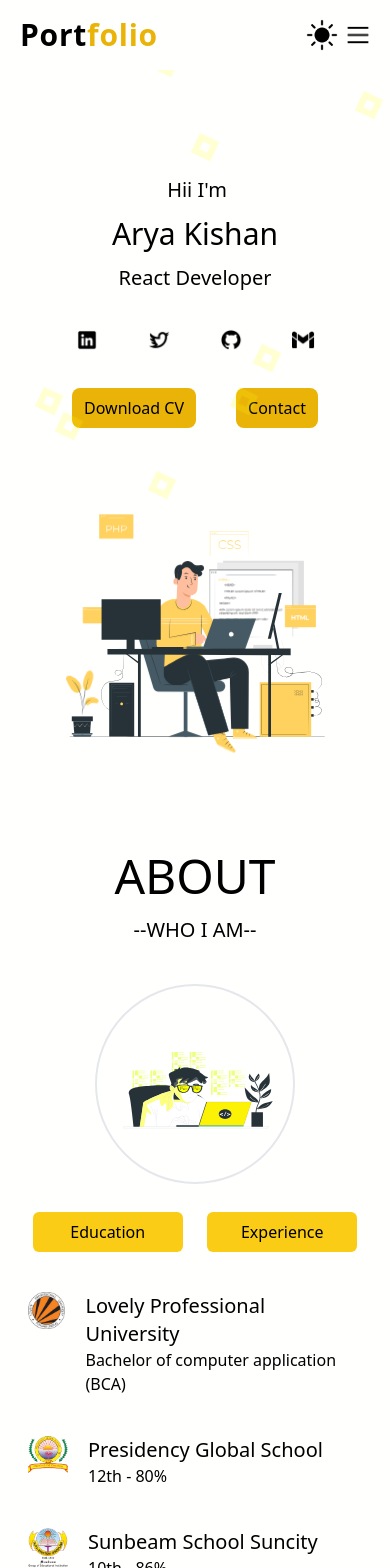
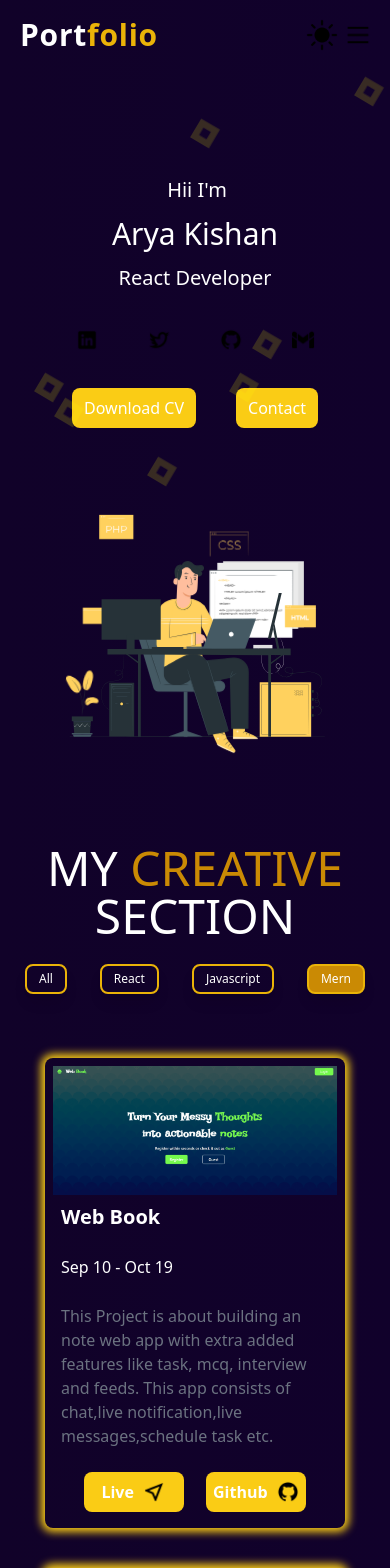
Before and after one commit to Arya-Kishan/arya_portfolio, a React (Vite) app: page / in a window 390 px wide. Shown: the top 1568 px of the page. Built offline with nearby package versions, Linux system fonts and the light colour scheme.

Commit message:
theme_changes

```diff
--- a/src/App.scss
+++ b/src/App.scss
@@ -70,16 +70,16 @@
 }
 
 .light {
-    background-color: rgb(255, 255, 254);
-    color: black;
-    border-color: black;
+    color: white;
+    background: linear-gradient(to right, #110229, #11012b);
+    border-color: white;
 }
 
 .dark {
+    color: black;
     // background-color: rgb(12, 12, 0);
-    background: linear-gradient(to right ,rgb(9, 9, 0),rgb(18, 18, 2),rgb(9, 9, 0));
-    color: white;
-    border-color: white;
+    background-color: rgb(255, 255, 245);
+    border-color: black;
 }
 
 .cube {
--- a/src/components/Card.jsx
+++ b/src/components/Card.jsx
@@ -24,14 +24,14 @@ export default function Card({ card }) {
                     duration: 1,
                     y: "-120%",
                     x: 100,
-                    opacity:0.1,
+                    opacity: 0.1,
+                    onComplete: () => { window.open(liveUrl, "_blank") }
                 })
                 .to("#go", {
                     duration: 1,
                     y: "0%",
                     x: 0,
-                    opacity:1,
-                    onComplete: () => { window.open(liveUrl, "_blank") }
+                    opacity: 1,
                 })
         }, [parentRef])
 
@@ -54,7 +54,7 @@ export default function Card({ card }) {
                 .to("#git", {
                     scale: 1,
                     rotate: 0,
-                    // onComplete: () => { window.open(gitHubUrl, "_blank") }
+                    onComplete: () => { window.open(gitHubUrl, "_blank") }
                 })
 
         }, [parentRef])
@@ -68,7 +68,7 @@ export default function Card({ card }) {
             whileInView={{ opacity: 1, y: 0 }}
             viewport={{ once: true, amount: .1 }}
             transition={{ duration: 0.4 }}
-            className='w-[300px] h-[470px] md:w-[400px] md:min-h-[500px] rounded-lg shadow-lg shadow-black flex flex-col items-start justify-evenly cursor-pointer p-2'
+            className='shadow w-[300px] h-[470px] md:w-[400px] md:min-h-[500px] rounded-lg flex flex-col items-start justify-evenly cursor-pointer p-2'
             ref={parentRef}>
 
             <img loading='lazy' src={card.pic} alt="" srcSet="" />
@@ -93,9 +93,9 @@ export default function Card({ card }) {
 
                 <div className='w-full flex justify-evenly items-center'>
 
-                    <div onClick={() => handleGo(card.live)} className='text-1xl text-center font-bold w-[100px] bg-yellow-400 rounded-lg p-2 flex items-center justify-center gap-2 overflow-hidden hover:bg-teal-400'>Live <img id='go' className='w-6' src={go} alt="" srcSet="" /></div>
+                    <div onClick={() => handleGo(card.live)} className='text-1xl text-center font-bold w-[100px] bg-yellow-400 rounded-lg p-2 flex items-center justify-center gap-2 overflow-hidden hover:bg-btnHover1'>Live <img id='go' className='w-6' src={go} alt="" srcSet="" /></div>
 
-                    <div onClick={() => handleGit(card.git)} className='text-1xl text-center w-[100px] bg-yellow-400 rounded-lg p-2 flex items-center justify-center gap-2 overflow-hidden hover:bg-teal-400'>Github<img id='git' className='w-6' src={git} alt="" srcSet="" /></div>
+                    <div onClick={() => handleGit(card.git)} className='text-1xl text-center font-bold w-[100px] bg-yellow-400 rounded-lg p-2 flex items-center justify-center gap-2 overflow-hidden hover:bg-btnHover1'>Github<img id='git' className='w-6' src={git} alt="" srcSet="" /></div>
 
                 </div>
 
--- a/src/components/Navbar.jsx
+++ b/src/components/Navbar.jsx
@@ -40,7 +40,7 @@ export default function Navbar() {
     }, [])
 
     return (
-        <nav ref={parentRef} className={`${mode} w-full h-[70px] flex justify-between px-5 sticky top-0 left-0 z-10`}>
+        <nav ref={parentRef} className={`${mode} w-full h-[70px] flex justify-between px-5 z-10`}>
 
             <div id='port' className='flex justify-center items-center text-3xl font-bold'>
                 <span className='tracking-wide'>Port</span>
--- a/src/index.css
+++ b/src/index.css
@@ -9,3 +9,7 @@
 ::-webkit-scrollbar{
     display: none;
 }
+
+.shadow{
+    box-shadow: 0 0 8px 4px #FACC15;
+}
--- a/src/pages/Animate/Animate.jsx
+++ b/src/pages/Animate/Animate.jsx
@@ -113,41 +113,41 @@ export default function Animate() {
   }, [])
 
   return (
-    <div ref={parentRef} className='w-full h-[100vh] relative overflow-hidden bg-yellow-400'>
+    <div ref={parentRef} className='w-full h-[100vh] relative overflow-hidden bg-bgColor1'>
 
-      <div className='nav w-full absolute top-[-10%] left-0 z-11'>
+      <div className='nav w-full absolute top-[-10%] left-0 z-50'>
         <Navbar />
       </div>
 
-      <div className='blackScreen w-full h-[100vh] absolute top-0 left-0 bg-black flex flex-col items-center justify-center z-10 gap-3 md:gap-10'>
+      <div className='blackScreen w-full h-[100vh] absolute top-0 left-0 bg-bgColor2 flex flex-col items-center justify-center z-10 gap-3 md:gap-10'>
         <div className='flex gap-2'>
           <div className='count text-1xl md:text-3xl text-white'>
             {count}
           </div>
           <div className='textDiv flex'>
-            <p className='textP text-white text-4xl md:text-8xl font-bold'>P</p>
-            <p className='textP text-white text-4xl md:text-8xl font-bold'>o</p>
-            <p className='textP text-white text-4xl md:text-8xl font-bold'>r</p>
-            <p className='textP text-white text-4xl md:text-8xl font-bold'>t</p>
-            <p className='textP text-white text-4xl md:text-8xl font-bold'>f</p>
-            <p className='textP text-white text-4xl md:text-8xl font-bold'>o</p>
-            <p className='textP text-white text-4xl md:text-8xl font-bold'>l</p>
-            <p className='textP text-white text-4xl md:text-8xl font-bold'>i</p>
-            <p className='textP text-white text-4xl md:text-8xl font-bold'>o</p>
+            <p className='textP text-txtColor1 text-4xl md:text-8xl font-bold'>P</p>
+            <p className='textP text-txtColor1 text-4xl md:text-8xl font-bold'>o</p>
+            <p className='textP text-txtColor1 text-4xl md:text-8xl font-bold'>r</p>
+            <p className='textP text-txtColor1 text-4xl md:text-8xl font-bold'>t</p>
+            <p className='textP text-txtColor1 text-4xl md:text-8xl font-bold'>f</p>
+            <p className='textP text-txtColor1 text-4xl md:text-8xl font-bold'>o</p>
+            <p className='textP text-txtColor1 text-4xl md:text-8xl font-bold'>l</p>
+            <p className='textP text-txtColor1 text-4xl md:text-8xl font-bold'>i</p>
+            <p className='textP text-txtColor1 text-4xl md:text-8xl font-bold'>o</p>
           </div>
         </div>
 
-        <div id='range' className='w-[200px] md:w-[400px] h-[10px] bg-white flex items-center justify-start rounded-lg p-1'>
-          <div style={{ width: `${count}%` }} className={`h-[5px] bg-black rounded-lg`}></div>
+        <div id='range' className='w-[200px] md:w-[400px] h-[10px] bg-bgColor2 flex items-center justify-start rounded-lg p-1'>
+          <div style={{ width: `${count}%` }} className={`h-[5px] bg-yellow-500 rounded-lg`}></div>
         </div>
 
       </div>
 
       <div className={`${mode} whitePageDown w-full h-[100vh] absolute top-full left-0 z-8 grid grid-cols-1 lg:grid-cols-2 p-2 overflow-hidden`}>
 
-        <div className='leftContent opacity-0 w-full h-fullbg-red-200 flex flex-col items-center lg:items-start justify-end md:justify-end lg:justify-center gap-8 z-9 lg:pl-40 font-sans'>
+        <div className='leftContent opacity-0 w-full flex flex-col items-center lg:items-start justify-end md:justify-end lg:justify-center gap-8 z-9 lg:pl-40 font-sans'>
 
-          <div className='w-full h-fullbg-red-200 flex flex-col items-center lg:items-start justify-center gap-3'>
+          <div className='w-full flex flex-col items-center lg:items-start justify-center gap-3'>
             <div className='text-xl md:text-4xl lg:text-5xl overflow-hidden '><p id='name1' className='translate-y-20 pl-1'>Hii I'm</p></div>
             <div className='text-3xl md:text-5xl lg:text-7xl overflow-hidden'><p id='name2' className='translate-y-20'>Arya Kishan</p></div>
             <div className='text-xl md:text-4xl lg:text-5xl overflow-hidden'><p id='name3' className='translate-y-20'>React Developer</p></div>
@@ -166,8 +166,8 @@ export default function Animate() {
           </div>
 
           <div className='flex gap-10 overflow-hidden'>
-            <button className='text-1xl md:text-xl bg-yellow-500 rounded-lg px-3 py-2'><a href={aryaCV} download="">Download CV</a></button>
-            <button className='text-1xl md:text-xl bg-yellow-500 rounded-lg px-3 py-2'><a href="#contact">Contact</a></button>
+            <button className='text-1xl md:text-xl bg-btnColor1 rounded-lg px-3 py-2'><a href={aryaCV} download="">Download CV</a></button>
+            <button className='text-1xl md:text-xl bg-btnColor1 rounded-lg px-3 py-2'><a href="#contact">Contact</a></button>
           </div>
 
         </div>
--- a/src/pages/Home/Contact.jsx
+++ b/src/pages/Home/Contact.jsx
@@ -29,7 +29,7 @@ export default function Contact() {
   }
 
   return (
-    <div id='contact' className={`${mode} w-full min-h-[120vh] md:min-h-[100vh]`}>
+    <div id='contact' className={`${mode} w-full min-h-[120vh] h-[130vh] md:min-h-[100vh] md:h-[110vh]`}>
 
       <motion.div
         initial={{ opacity: 0, y: -100 }}
--- a/src/pages/Home/Home.jsx
+++ b/src/pages/Home/Home.jsx
@@ -10,12 +10,12 @@ import Animate from '../Animate/Animate'
 export default function Home() {
     return (
         <div>
-            <Animate/>
+            <Animate />
             {/* <Navbar />
             <Banner /> */}
+            <Projects />
+            <Skills />
             <About />
-            <Skills />
-            <Projects />
             <Contact />
         </div>
     )
--- a/src/pages/Home/Projects.jsx
+++ b/src/pages/Home/Projects.jsx
@@ -14,6 +14,7 @@ import weather from "../../assets/weather.png"
 import trailflix from "../../assets/trailflix.jpg"
 import translate from "../../assets/translate.png"
 import hirehub from "../../assets/hirehub.png"
+import web_book from "../../assets/web_book.png"
 import anime from "../../assets/animePic.png"
 
 export default function Projects() {
@@ -21,9 +22,20 @@ export default function Projects() {
   const mode = useSelector(selectMode)
   const ref = useRef()
   const [projects, setProjects] = useState()
-  const [bg,setBg] = useState("Mern")
+  const [bg, setBg] = useState("Mern")
+
+  const languageArr = ["All", "React", "Javascript", "Mern"]
 
   let project = [{
+    name: "Web Book",
+    pic: web_book,
+    stack: ["MERN"],
+    date: "Sep 10 - Oct 19",
+    desc: "This Project is about building an note web app with extra added features like task, mcq, interview and feeds. This app consists of chat,live notification,live messages,schedule task etc.",
+    live: "https://arya-web-book.netlify.app/",
+    git: "https://github.com/Arya-Kishan/mern_web_book",
+    category: "mern"
+  }, {
     name: "Hirehub",
     pic: hirehub,
     stack: ["MERN", "Nodemailer", "Cloudinary"],
@@ -32,7 +44,7 @@ export default function Projects() {
     live: "https://arya-hirehub.netlify.app",
     git: "https://github.com/Arya-Kishan/hirehub-frontend",
     category: "mern"
-  },{
+  }, {
     name: "Chat App",
     pic: chatAppImg,
     stack: ["MERN"],
@@ -41,7 +53,7 @@ export default function Projects() {
     live: "https://arya-chat-mern.netlify.app/",
     git: "https://github.com/Arya-Kishan/MERN_CHAT_CLIENT",
     category: "mern"
-  },{
+  }, {
     name: "Aryazon",
     pic: aryazon,
     stack: ["MERN", "Nodemailer", "Cloudinary"],
@@ -68,7 +80,7 @@ export default function Projects() {
     live: "https://arya-translator.netlify.app/",
     git: "https://github.com/Arya-Kishan/AryaLingo",
     category: "react"
-  },{
+  }, {
     name: "AnimeBook",
     pic: anime,
     stack: ["react", "tailwind"],
@@ -194,10 +206,9 @@ export default function Projects() {
       <div className={`${mode} w-full text-5xl text-center uppercase`}>My <span className='text-yellow-600'>Creative</span> Section</div>
 
       <div className={`w-[100%] md:w-[100%] flex justify-evenly md:px-60 py-6 gap-2 ${mode} text-[12px] md:text-xl`}>
-        <p onClick={() => changeCategory("All")} className={`border-2 border-yellow-500 shadow-lg rounded-lg px-3 py-1 md:px-5 md:py-2 cursor-pointer hover:bg-yellow-400 ${bg == "All" ? "bg-yellow-600" : ""}`}>All</p>
-        <p onClick={() => changeCategory("React")} className={`border-2 border-yellow-500 shadow-lg rounded-lg px-3 py-1 md:px-5 md:py-2 cursor-pointer hover:bg-yellow-400 ${bg == "React" ? "bg-yellow-600" : ""}`}>React</p>
-        <p onClick={() => changeCategory("Javascript")} className={`border-2 border-yellow-500 shadow-lg rounded-lg px-3 py-1 md:px-5 md:py-2 cursor-pointer hover:bg-yellow-400 ${bg == "Javascript" ? "bg-yellow-600" : ""}`}>Javascript</p>
-        <p onClick={() => changeCategory("Mern")} className={`border-2 border-yellow-500 shadow-lg rounded-lg px-3 py-1 md:px-5 md:py-2 cursor-pointer hover:bg-yellow-400 ${bg == "Mern" ? "bg-yellow-600" : ""}`}>MERN</p>
+        {languageArr.map((e) => (
+          <p onClick={() => changeCategory(e)} className={`border-2 border-yellow-500 shadow-lg rounded-lg px-3 py-1 md:px-5 md:py-2 cursor-pointer hover:bg-yellow-400 ${bg == e ? "bg-yellow-600" : ""}`}>{e}</p>
+        ))}
       </div>
 
       <div className={`${mode} w-full min-h-[100vh] flex flex-wrap gap-10 items-center justify-center md:justify-evenly p-10`}>
--- a/tailwind.config.js
+++ b/tailwind.config.js
@@ -5,7 +5,17 @@ export default {
     "./src/**/*.{js,jsx}",
   ],
   theme: {
-    extend: {},
+    extend: {
+      colors: {
+        "bgColor1": "#110229",
+        "bgColor2": "#0F0736",
+        "btnColor1": "#FACC15",
+        "cardShadow1": "#FACC15",
+        "btnColor2": "#14195B",
+        "btnHover1": "#CA8A04",
+        "txtColor1": "white",
+      }
+    },
   },
   plugins: [],
 }
```
Also changed, not shown: src/assets/web_book.png (added).
